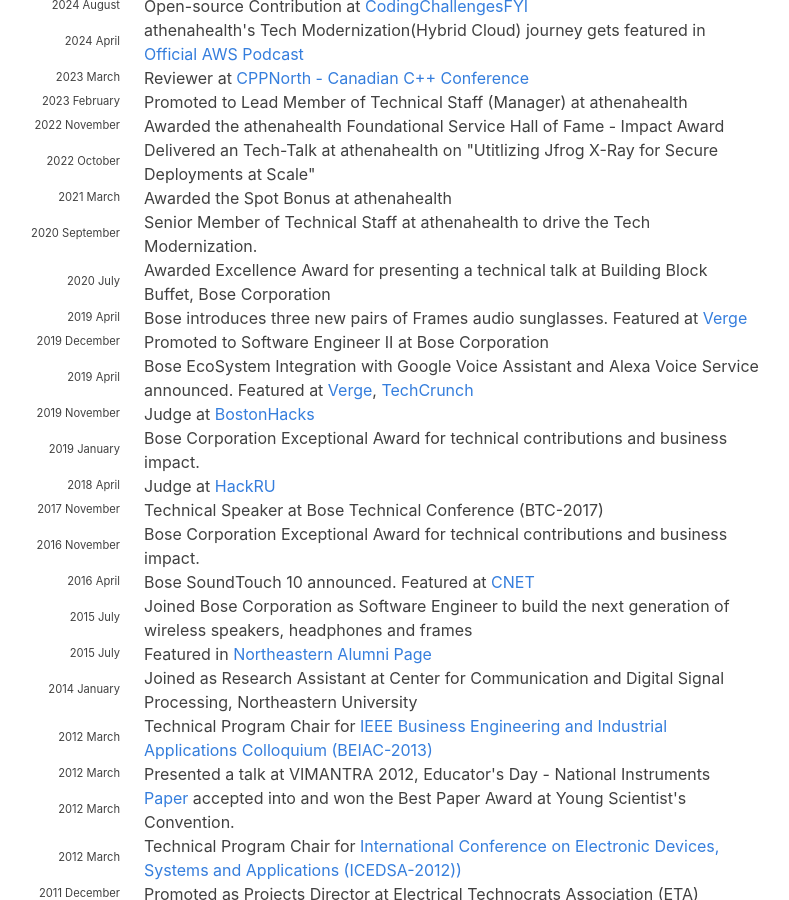
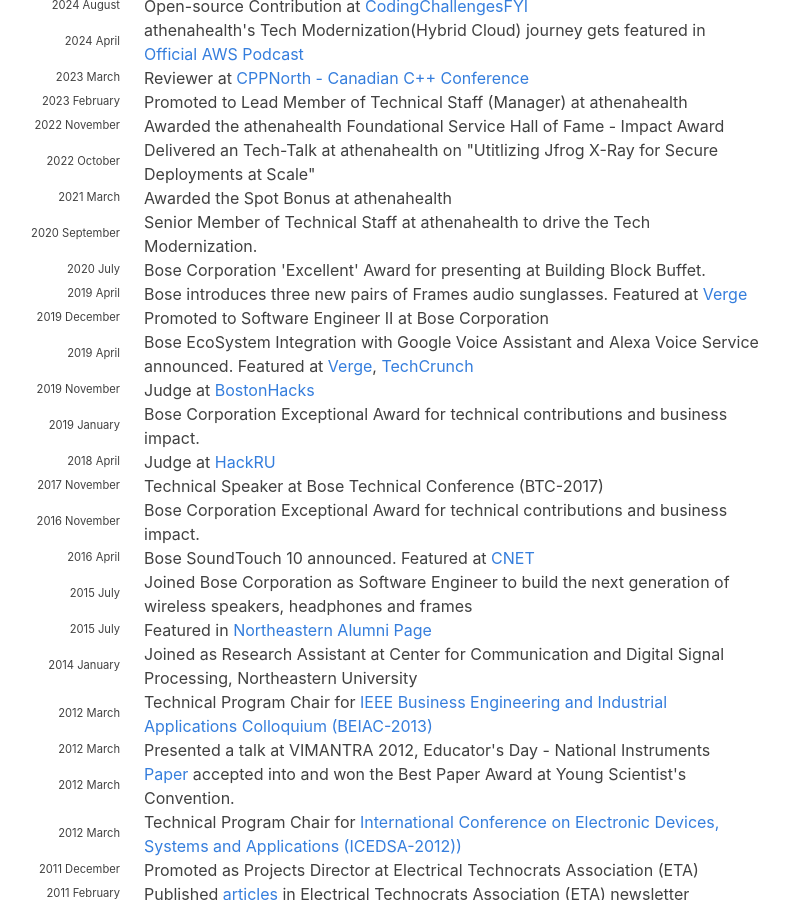
Before and after one commit to hariharanragothaman/hariharanragothaman.github.io, a Jekyll site: the page built from index.md, in a window 1280 px wide and 900 px high, scrolled down 2202 px. Shown: the whole window, without its empty margins (188-977 px from the left). Built offline with Jekyll 4.4.1, drawn with Linux system fonts in a browser that asks for light colours; nearby versions of some CDN libraries; some web fonts are replaced.

Commit message:
Polishes and Updates

```diff
--- a/_data/news.yaml
+++ b/_data/news.yaml
@@ -256,7 +256,7 @@
 
 - year: 2020
   year-extra: July
-  description: Awarded  Excellence Award for presenting a technical talk at Building Block Buffet, Bose Corporation
+  description: Bose Corporation 'Excellent' Award for presenting at Building Block Buffet.
 
 - year: 2019
   year-extra: April
```
